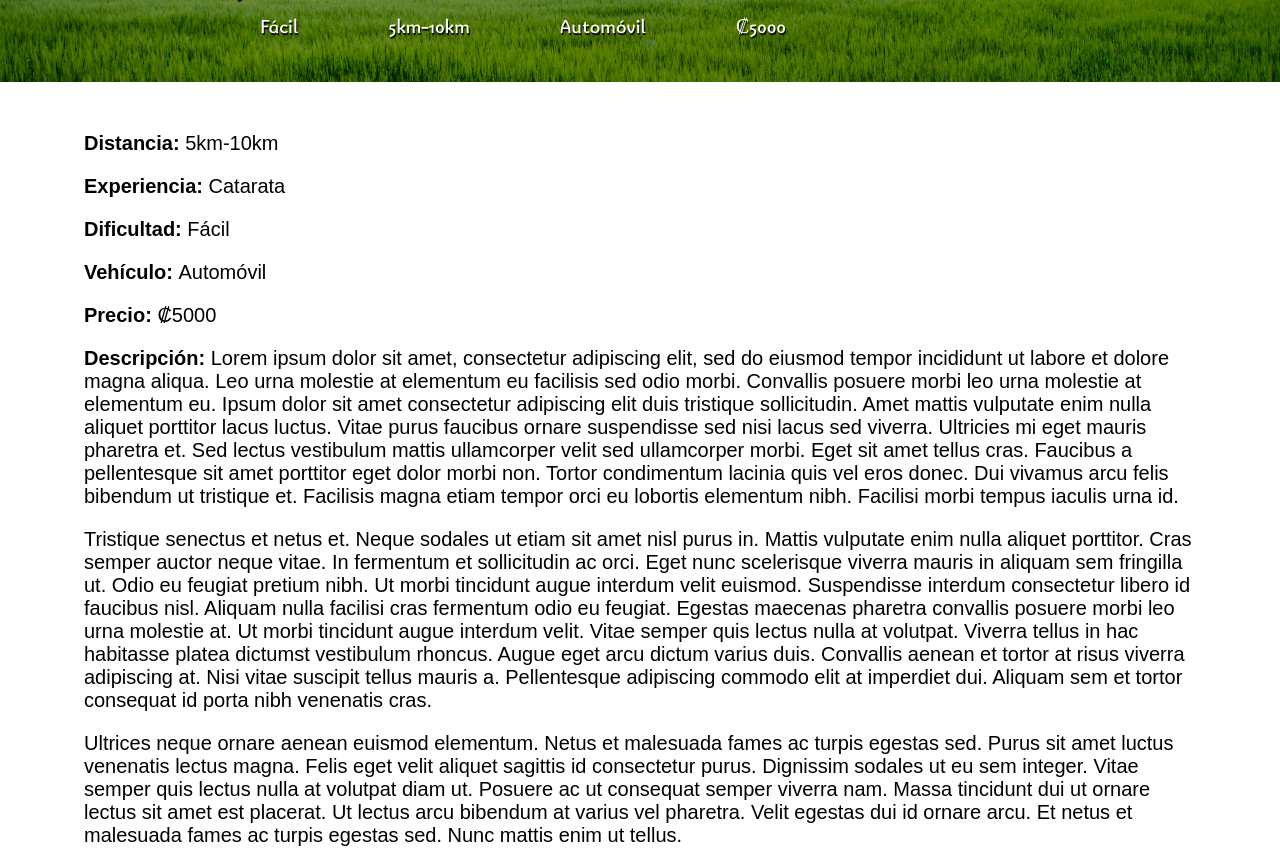
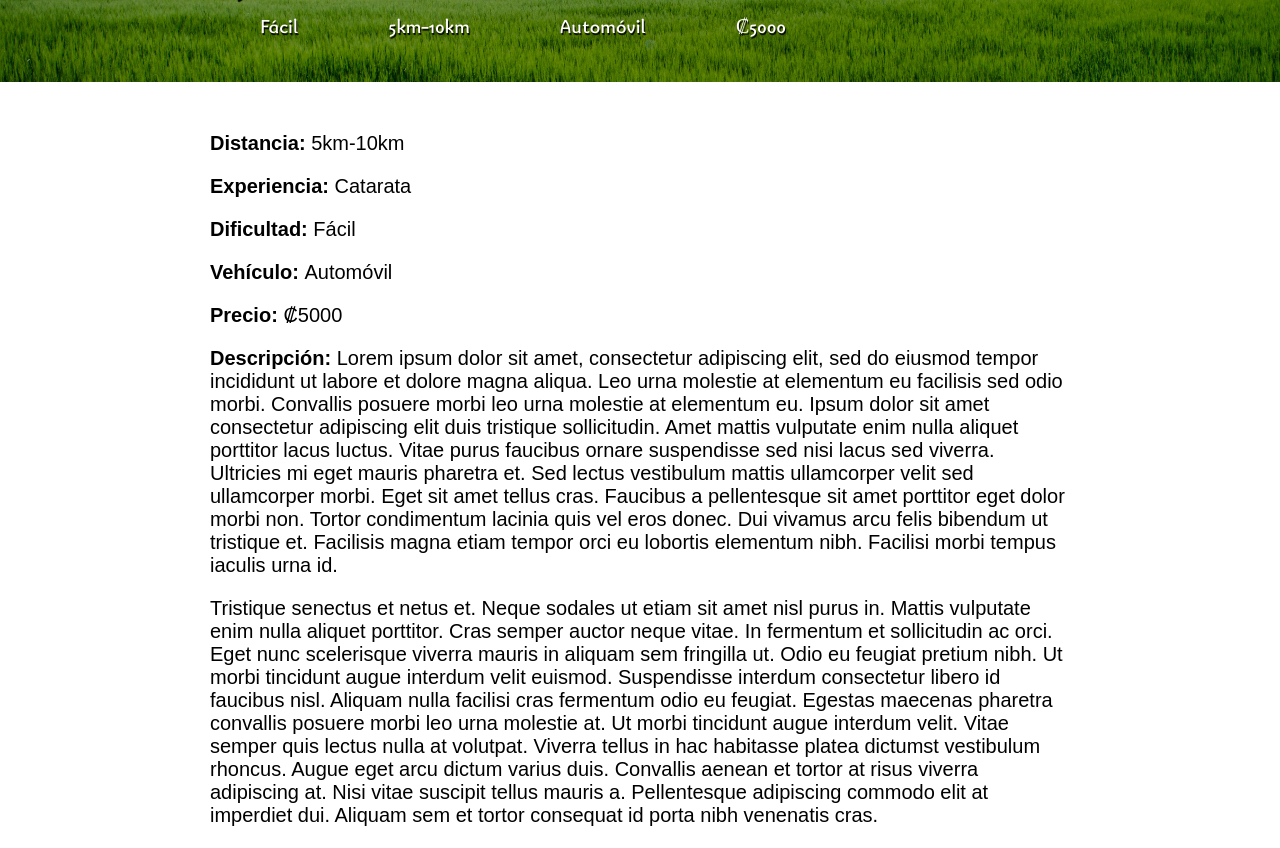
Before and after one commit to ant003/tourism, a React (Create React App) app: page /place/1 in a window 1280 px wide. Shown: the part 540-1388 px from the top of the page. Built offline with nearby package versions, Linux system fonts and the light colour scheme; data requests are answered from the project's data file; some icons are missing; the HTML template or start-up script is replaced by a standard one.

Commit message:
All the CSS classes are defined directly in its own component to make it clear where to find it

```diff
--- a/src/ContentList.js
+++ b/src/ContentList.js
@@ -1,6 +1,7 @@
 import KeyList from "./KeyList";
 const ContentList = ({nameList,keyList,dataList}) => {
     return (
+        <div className="content">
             <KeyList
             nameList={nameList}
             keyList={keyList}
@@ -8,6 +9,7 @@ const ContentList = ({nameList,keyList,dataList}) => {
             kind={"content"}
             >
             </KeyList>
+        </div>
     );
 }
 export default ContentList;
--- a/src/Place.js
+++ b/src/Place.js
@@ -18,9 +18,7 @@ const Place = () => {
             {error && <div>{error}</div>}
             {isLoading && <div>Loading...</div>}
             {place &&<Banner nameList={iconNames} keyList={iconKeys} dataList={place}/>}
-            <div className="content">
-                {place && <ContentList nameList={titleNames} keyList={titleKeys} dataList={place}/>}
-            </div>
+            {place && <ContentList nameList={titleNames} keyList={titleKeys} dataList={place}/>}
         </div>
     );
 }
--- a/src/index.css
+++ b/src/index.css
@@ -147,6 +147,7 @@ h2 {
   font-weight: bold;
 }
 
+/*|| Banner styles*/
 .banner {
   min-height: 500px;
   background: linear-gradient(326deg, rgba(0,0,0,0.28) 30%, rgba(0,0,0,0.28) 70%), left 60% / cover no-repeat url("img/lanscape.jpg");
@@ -195,10 +196,14 @@ h2 {
   gap: 5px;
 }
 
-
+/*|| Map styles*/
 .content, .map {
   max-width: 90%;
   margin: 50px auto;
+}
+
+.content {
+  max-width: 900px;
 }
 
 .content p {
```
Lines whose indentation alone changed are shown as unchanged.
